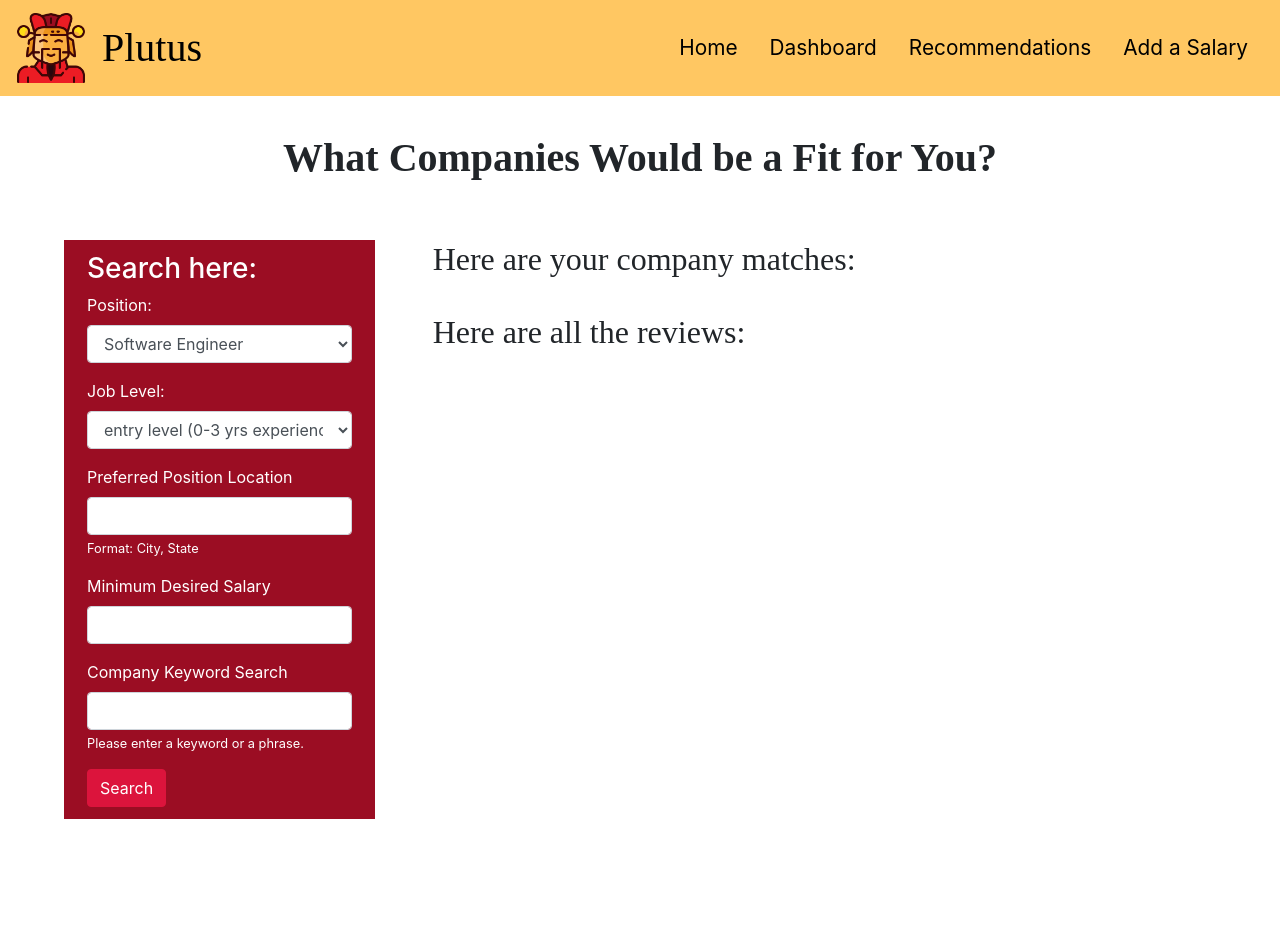
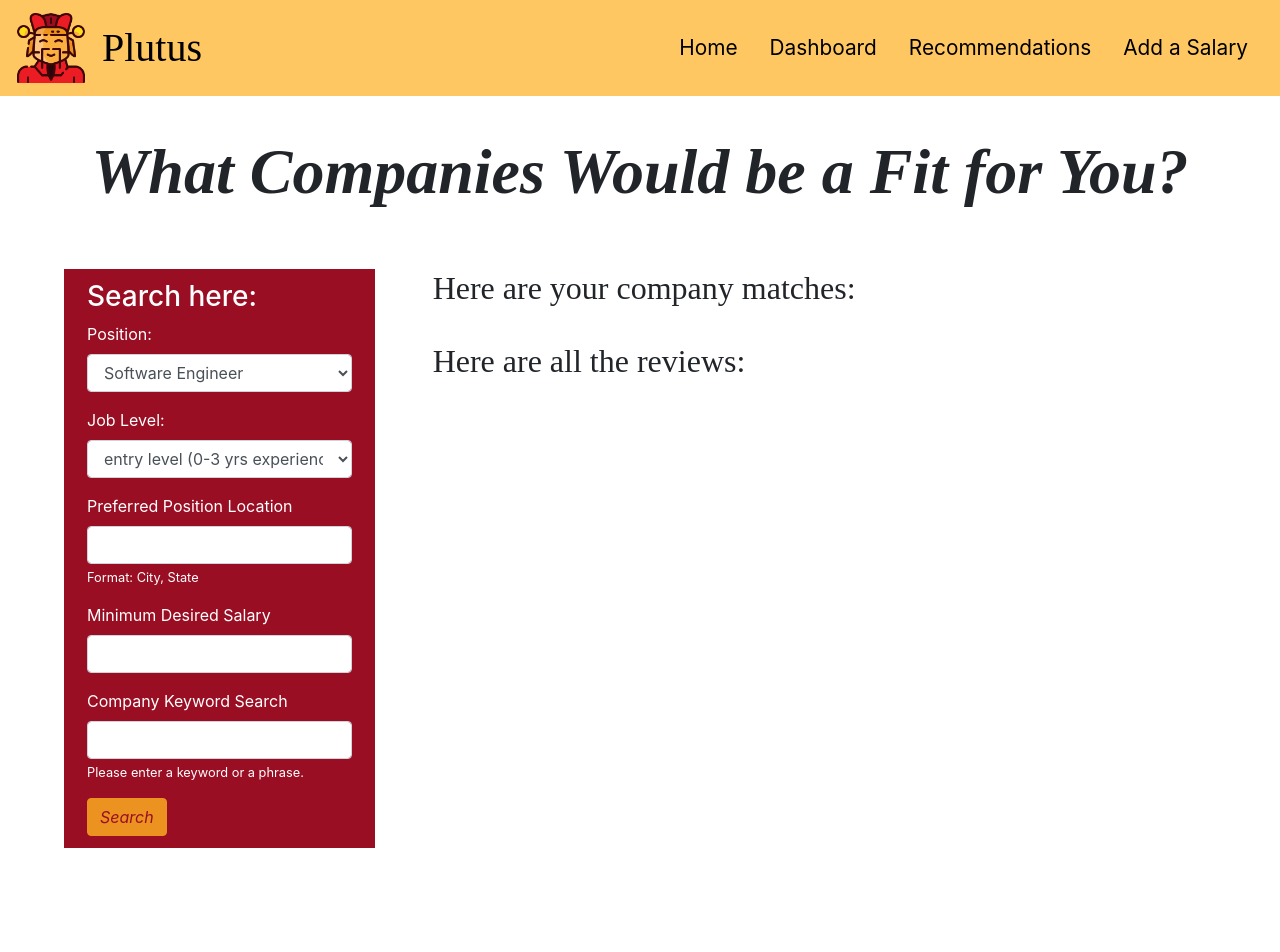
Before and after one commit to dnntrn/Plutus, a React (Create React App) app in the folder plutus-frontend/: page /recommendations in a window 1280 px wide. Shown: the top 952 px of the page. Built offline with nearby package versions, Linux system fonts and the light colour scheme; a web font is replaced by a local one.

Commit message:
update action buttons

```diff
--- a/plutus-frontend/src/App.js
+++ b/plutus-frontend/src/App.js
@@ -31,13 +31,12 @@
             <h2 className="subtitleH2">Find Out What Smarter and Better CS People Are Getting Paid</h2>
             <h3 className="subtitleH3">Figure out if you should negotiate, keep interviewing, or accept that offer!</h3>
           </div>
-          <Button variant="primary" size="lg" style = {{backgroundColor:"crimson",borderColor:"brown"}}>
-            <a href = "/recommendations" style ={{textDecoration:"none", color:"inherit"}}>Start Searching</a>
+          <Button variant="primary" size="lg" style = {{backgroundColor:"#EC9220",borderColor:"#EC9220"}} onClick={(e) => {this.props.history.push('/recommendations')}}>
+            <a href = "/recommendations" style ={{color: "#990E23", fontStyle: "italic"}}>Start Searching</a>
           </Button>
         </Jumbotron>
 
         <main>
-          <h2>How it Works:</h2>
           <Container>
             <Row id="about" style={{borderBottom: "1px solid brown"}}>
               <Col>
--- a/plutus-frontend/src/css/App.css
+++ b/plutus-frontend/src/css/App.css
@@ -44,6 +44,7 @@
   font-size: 3.5em;
   font-family: 'Crete Round', serif;
   margin-bottom: 2%;
+  font-weight: bold;
 }
 
 .subtitleH3 {
--- a/plutus-frontend/src/css/Dashboard.css
+++ b/plutus-frontend/src/css/Dashboard.css
@@ -11,6 +11,8 @@
 .Dashboards h1 {
   font-family: 'Crete Round';
   font-weight: bold;
+  font-size: 5em;
+  font-style: italic;
 }
 
 #chartsSection {
@@ -65,3 +67,8 @@
 .chart {
   background-color: white;
 }
+
+.rowTitle {
+  font-family: 'Crete Round', serif;
+  font-weight: bold;
+}
--- a/plutus-frontend/src/css/Recommendations.css
+++ b/plutus-frontend/src/css/Recommendations.css
@@ -9,6 +9,8 @@
   margin-bottom: 5%;
   font-family: 'Crete Round';
   font-weight: bold;
+  font-size: 4em;
+  font-style: italic;
 }
 
 .Recommendations h2 {
@@ -36,7 +38,7 @@
 
 
 #searchBox {
-  background-color: #9B0D23;
+  background-color: #990E23;
   padding: 1% 2% 1% 2%;
   color: white;
   width: 27%;
@@ -57,3 +59,14 @@
   position: relative;
   margin: 0;
 }
+
+.actionButton {
+  background-color:"#EC9220";
+  border-color:"#EC9220";
+  color: "#990E23";
+  font-style: "italic";
+}
+
+.actionButton:hover {
+  text-decoration: underline !important;
+}
--- a/plutus-frontend/src/recommendations.js
+++ b/plutus-frontend/src/recommendations.js
@@ -161,7 +161,7 @@
                 </Form.Text>
               </Form.Group>
 
-              <Button style = {{backgroundColor:"crimson", borderColor:"crimson"}} variant="primary" type="submit" onClick={(e) => this.onSubmit(e)}>
+              <Button style = {{backgroundColor:"#EC9220",borderColor:"#EC9220", color: "#990E23", fontStyle: "italic"}} className ="actionButton" variant="primary" type="submit" onClick={(e) => this.onSubmit(e)}>
                 Search
               </Button>
             </Form>
```
